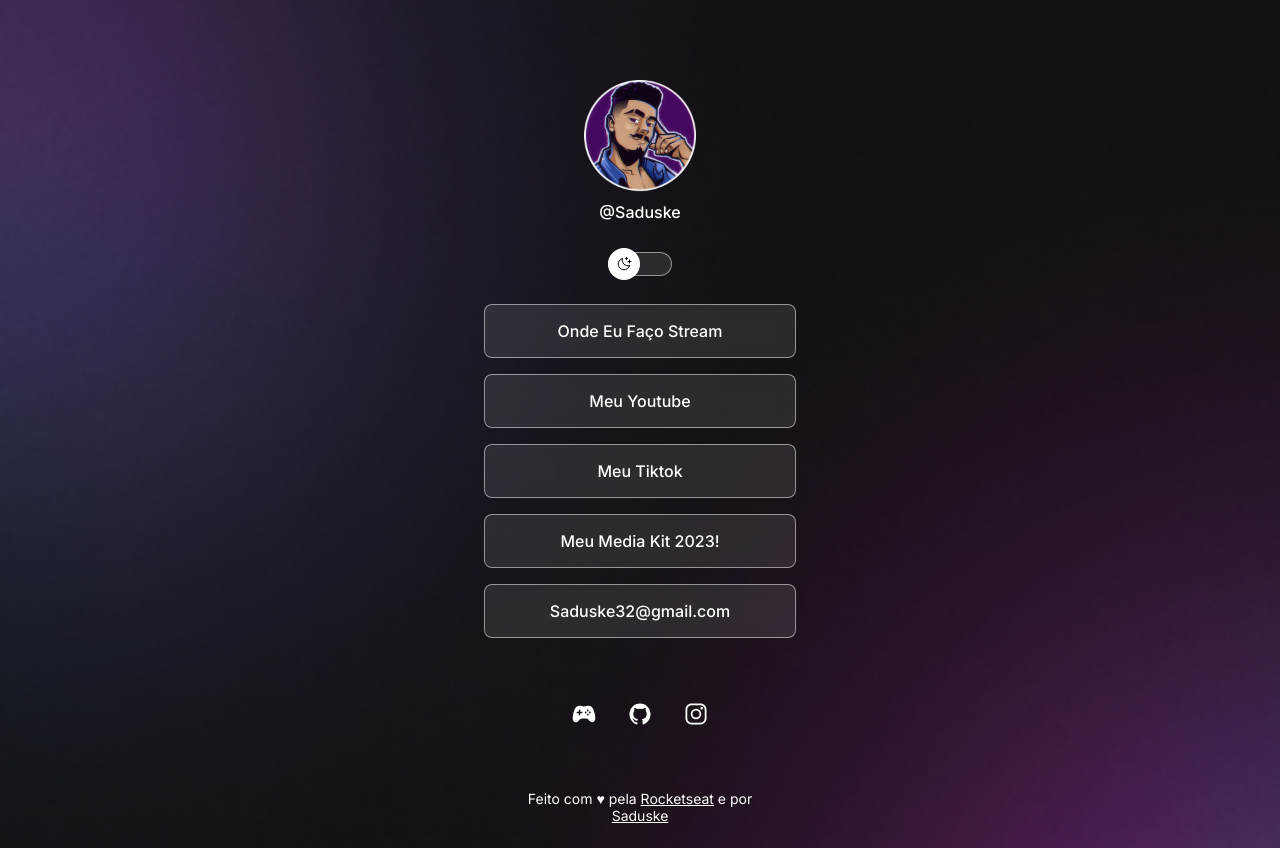
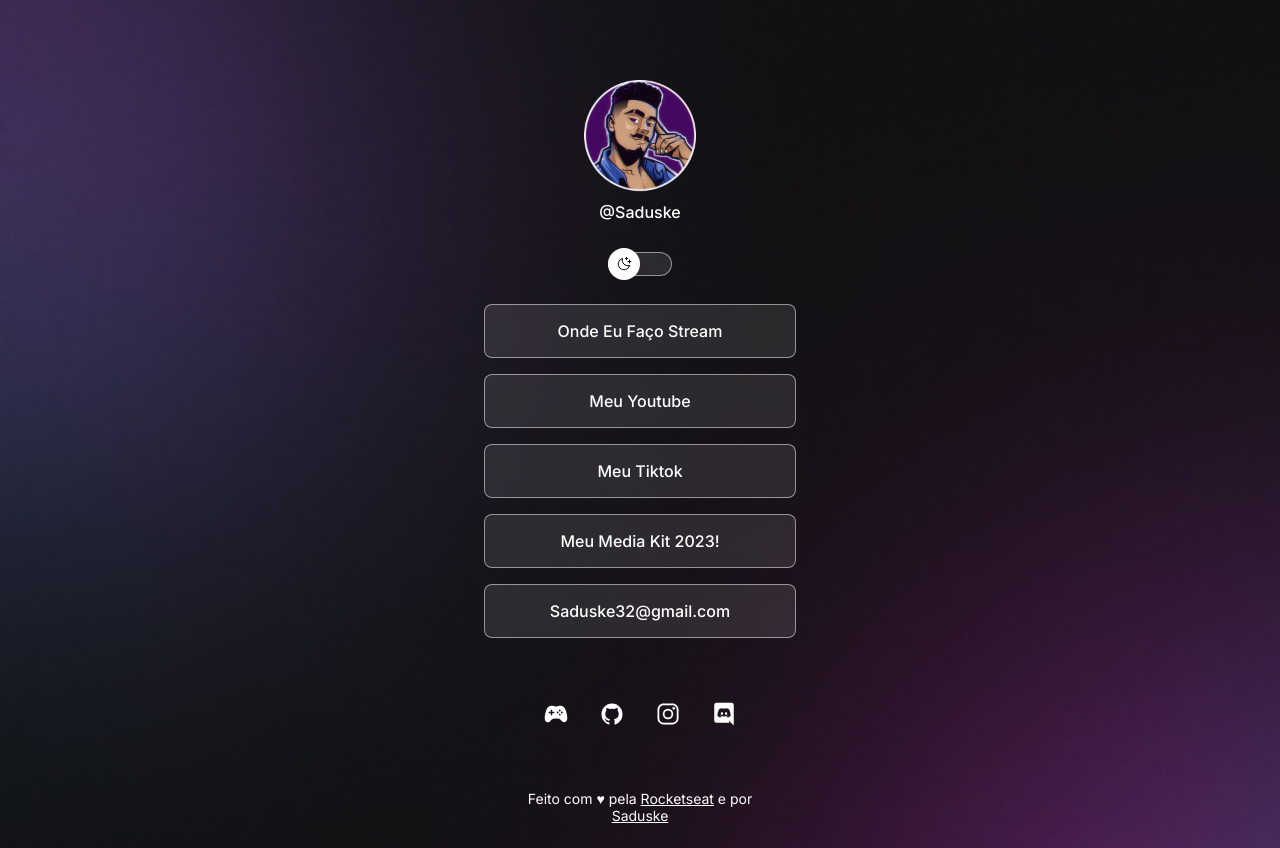
Before and after one commit to Saduske/DevLinks, a plain HTML site: page index.html in a window 1280 px wide. Drawn offline with nearby package versions, Linux system fonts and the light colour scheme.

Commit message:
add discord invite link

```diff
--- a/index.html
+++ b/index.html
@@ -71,6 +71,10 @@
         <a href="https://www.instagram.com/saduske32/" target="_blank">
           <ion-icon name="logo-instagram"></ion-icon>
         </a>
+
+        <a href="https://discord.gg/XKy6UFhAU7" target="_blank">
+          <ion-icon name="logo-discord"></ion-icon>
+        </a>
       </div>
 
       <footer>
```
